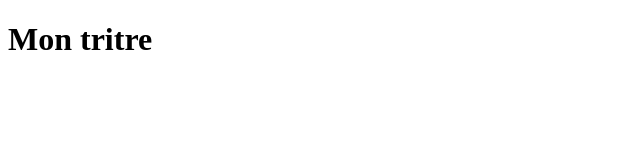
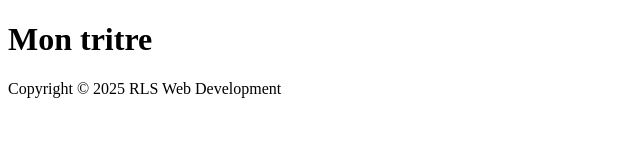
Before and after one commit to AstuRoby/premier-depot, a plain HTML site: page index.html in a window 1280 px wide. Shown: the whole page, without its empty margins (0-640 px from the left). Drawn offline with Linux system fonts and the light colour scheme.

Commit message:
add copyright

```diff
--- a/index.html
+++ b/index.html
@@ -6,5 +6,9 @@
 </head>
 <body>
     <h1>Mon tritre</h1>
+
+    <footer>
+        Copyright &copy; 2025 RLS Web Development
+    </footer>
 </body>
 </html>
```
